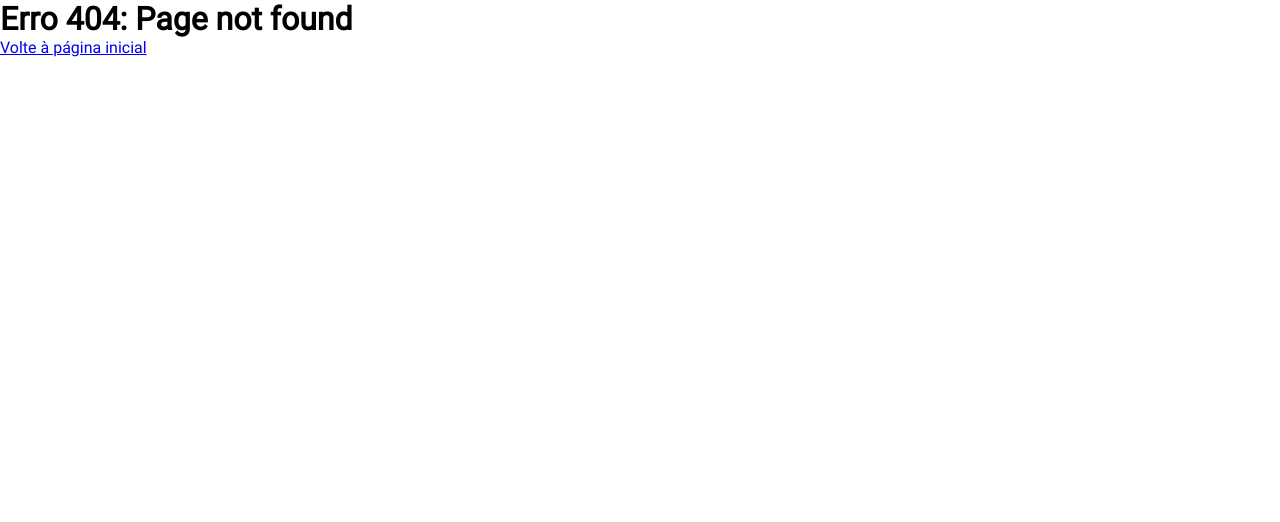
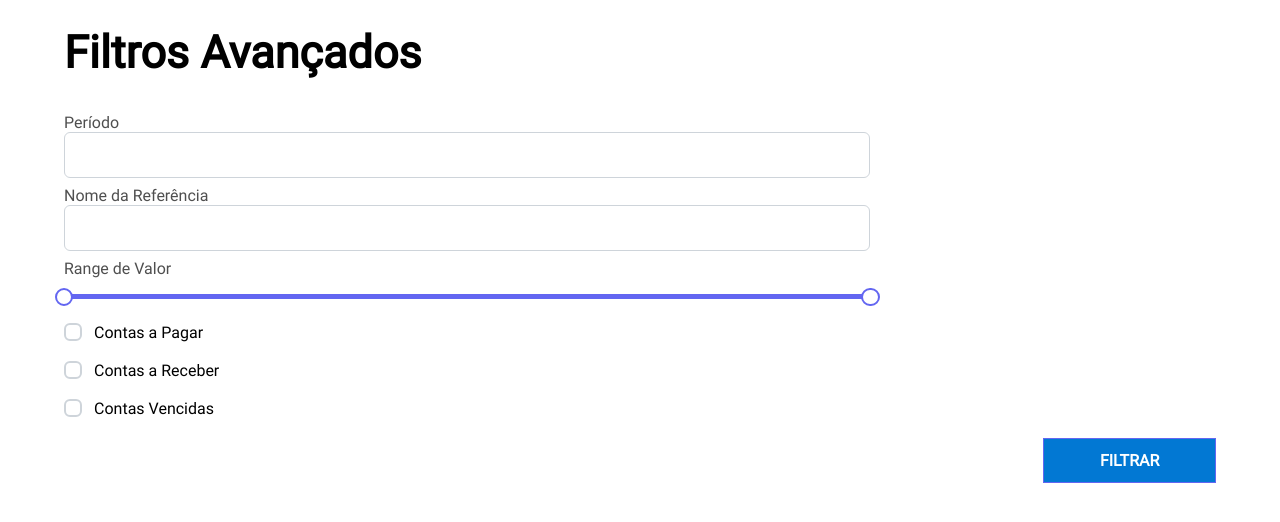
Before and after one commit to mateusmcg1/ReceitasFrontEnd, a React (Create React App) app: page /advancedfilter in a window 1280 px wide. Before the commit this address had no page. Shown: the top 522 px of the page. Built offline with nearby package versions, Linux system fonts and the light colour scheme.

Commit message:
sending advanced filter prototype

```diff
--- a/src/Pages/Filtros Avançados/advanced-filter.css
+++ b/src/Pages/Filtros Avançados/advanced-filter.css
@@ -0,0 +1,50 @@
+    .filter-container{
+        padding: 2% 5%;
+    }
+    #enquandramento-full{
+        display: flex;
+        flex-direction: row;
+    }
+    #enquadramento{
+        width: 70%;
+    }
+    .filter-container h1{
+        font-size: 45px;
+        margin-bottom: 3%;
+    }
+
+    .filter-container .inputs{
+        color:#4F4F4F;
+        margin-bottom: 3%;
+    }
+
+    .filter-container .card{
+        margin-bottom: 1%;
+    }
+
+    #range{
+        margin-bottom: 2%;
+    }
+
+    .filter-container .card1{
+        margin-bottom: 2%;
+        display: flex;
+        flex-direction: row;
+    }
+
+    .filter-container .p-checkbox-box{
+        width: 18px;
+        height: 18px;
+    }
+    .filter-container .card1 label{
+        margin-left: 1%;
+    }
+
+    .enquadramento-filtro{
+        width: 100%;
+        display: flex;
+        justify-content: flex-end;
+    }
+    .enquadramento-filtro button{
+        width:15%;
+    }
--- a/src/Pages/Filtros Avançados/advanced-filter.tsx
+++ b/src/Pages/Filtros Avançados/advanced-filter.tsx
@@ -1,19 +1,69 @@
-import { Slider } from 'primereact/slider';
+import { Slider, SliderChangeEvent  } from 'primereact/slider';
 import './advanced-filter.css'
 import { useState } from 'react';
 import { Link, useNavigate } from 'react-router-dom';
 import axios from "axios";
+import { InputText } from 'primereact/inputtext';
+import { Checkbox } from 'primereact/checkbox';
+import { Button } from 'primereact/button';
 
 export default function AdvancedFilter() {
 
     let navigate = useNavigate()
+    const [value1, setValue1] = useState("");
+    const [value2, setValue2] = useState("");
+    const [range, setRange] = useState<any>([0,100]);
+    const [checked1, setChecked1] = useState<boolean>(false);
+    const [checked2, setChecked2] = useState<boolean>(false);
+    const [checked3, setChecked3] = useState<boolean>(false);
 
-    return(
+    return (
 
         <div className='filter-container'>
 
             <h1>Filtros Avançados</h1>
 
+            <div id='enquadramento-full'>
+                <div id='enquadramento'>
+                    <div className='inputs'>
+
+                        <div className='card flex justify-content-center'>
+                            <span>Período</span>
+                            <InputText value={value1} onChange={(e) => setValue1(e.target.value)} />
+                        </div>
+                        <div className='card flex justify-content-center'>
+                            <span>Nome da Referência</span>
+                            <InputText value={value2} onChange={(e) => setValue2(e.target.value)} />
+                        </div>
+                        <div className="card flex justify-content-center">
+                            <div id='range'>
+                                <span>Range de Valor</span>
+                            </div>
+                            <Slider value={range} onChange={(e: SliderChangeEvent) => setRange(e.value)} className="w-full" range />
+                        </div>
+                    </div>
+
+
+                    <div className="card1 flex justify-content-center">
+                        <Checkbox inputId="pagar" onChange={e => setChecked1(e.checked!)} checked={checked1} />
+                        <label htmlFor="pagar" className="ml-2">Contas a Pagar</label>
+                    </div>
+                    <div className="card1 flex justify-content-center">
+                        <Checkbox inputId='receber' onChange={e => setChecked2(e.checked!)} checked={checked2} />
+                        <label htmlFor="receber" className="ml-2">Contas a Receber</label>
+                    </div>
+                    <div className="card1 flex justify-content-center">
+                        <Checkbox inputId='vencidas' onChange={e => setChecked3(e.checked!)} checked={checked3} />
+                        <label htmlFor="vencidas" className="ml-2">Contas Vencidas</label>
+                    </div>
+                </div>
+
+                <div className='enquadramento-filtro'>
+                    {<Button label="FILTRAR" /*style={{ marginTop: "10%"}}*/ />}
+                </div>
+
+            </div>
+
         </div>
     )
 
--- a/src/Routes/routes.tsx
+++ b/src/Routes/routes.tsx
@@ -5,7 +5,7 @@ import Balance from '../Pages/Balance/balance'
 import Admin from '../Pages/Admin/Admin'
 import Erro from '../Pages/Erro/erro'
 import Wallet from '../Pages/Wallet/Wallet'
-
+import AdvancedFilter from '../Pages/Filtros Avançados/advanced-filter'
 function Rotas(){
     return(
         <BrowserRouter>
@@ -17,6 +17,7 @@ function Rotas(){
                 <Route path='/balance' element={<Balance/>}/>
                 <Route path='/admin' element={<Admin/>}/>
                 <Route path='/wallet' element={<Wallet/>}/>
+                <Route path='/advancedfilter' element={<AdvancedFilter/>}/>
 
                 <Route path='*' element={<Erro/>}/>
             </Routes>
```
